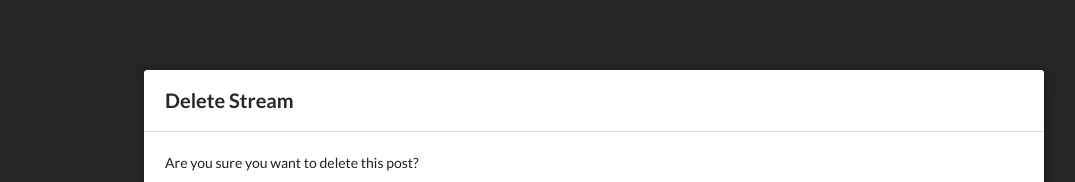
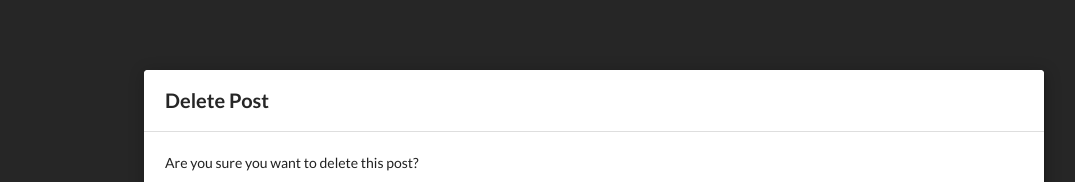
Before and after one commit to scrumpygeo/blog-redux-revisited, a React (Create React App) app: page /posts/delete in a window 1280 px wide. Shown: the part 236-418 px from the top of the page, without its empty margins (46-1121 px from the left). Built offline with nearby package versions, Linux system fonts and the light colour scheme.

Commit message:
refactor postdelete and delete modal

```diff
--- a/src/components/Modal.js
+++ b/src/components/Modal.js
@@ -1,27 +1,16 @@
 import React from 'react';
 import ReactDOM from 'react-dom';
-import history from '../history';
 
 const Modal = (props) => {
   return ReactDOM.createPortal(
-    <div
-      onClick={() => {
-        history.push('/');
-      }}
-      className='ui dimmer modals visible active'
-    >
+    <div onClick={props.onDismiss} className='ui dimmer modals visible active'>
       <div
         onClick={(e) => e.stopPropagation()}
         className='ui standard modal visible active'
       >
-        <div className='header'>Delete Stream</div>
-        <div className='content'>
-          Are you sure you want to delete this post?
-        </div>
-        <div className='actions'>
-          <button className='ui button negative'>Delete</button>
-          <button className='ui button'>Cancel</button>
-        </div>
+        <div className='header'>{props.title}</div>
+        <div className='content'>{props.content}</div>
+        <div className='actions'>{props.actions}</div>
       </div>
     </div>,
     document.querySelector('#modal')
--- a/src/components/PostDelete.js
+++ b/src/components/PostDelete.js
@@ -1,11 +1,26 @@
-import React from 'react';
+import React, { Fragment } from 'react';
 import Modal from '../components/Modal';
+import history from '../history';
 
 const PostDelete = () => {
+  const actions = (
+    <Fragment>
+      <button className='ui button negative'>Delete</button>
+      <button className='ui button'>Cancel</button>
+    </Fragment>
+  );
+
   return (
     <div>
       PostDelete
-      <Modal />
+      <Modal
+        title='Delete Post'
+        content='Are you sure you want to delete this post?'
+        actions={actions}
+        onDismiss={() => {
+          history.push('/');
+        }}
+      />
     </div>
   );
 };
```
